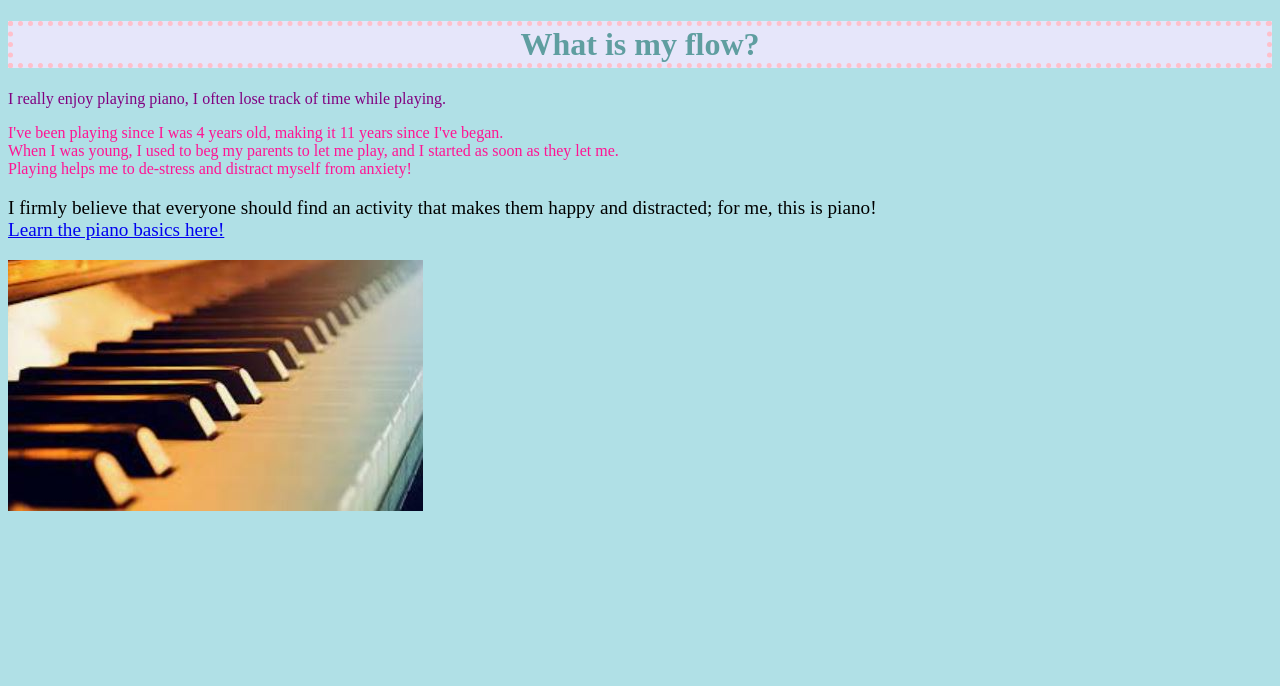
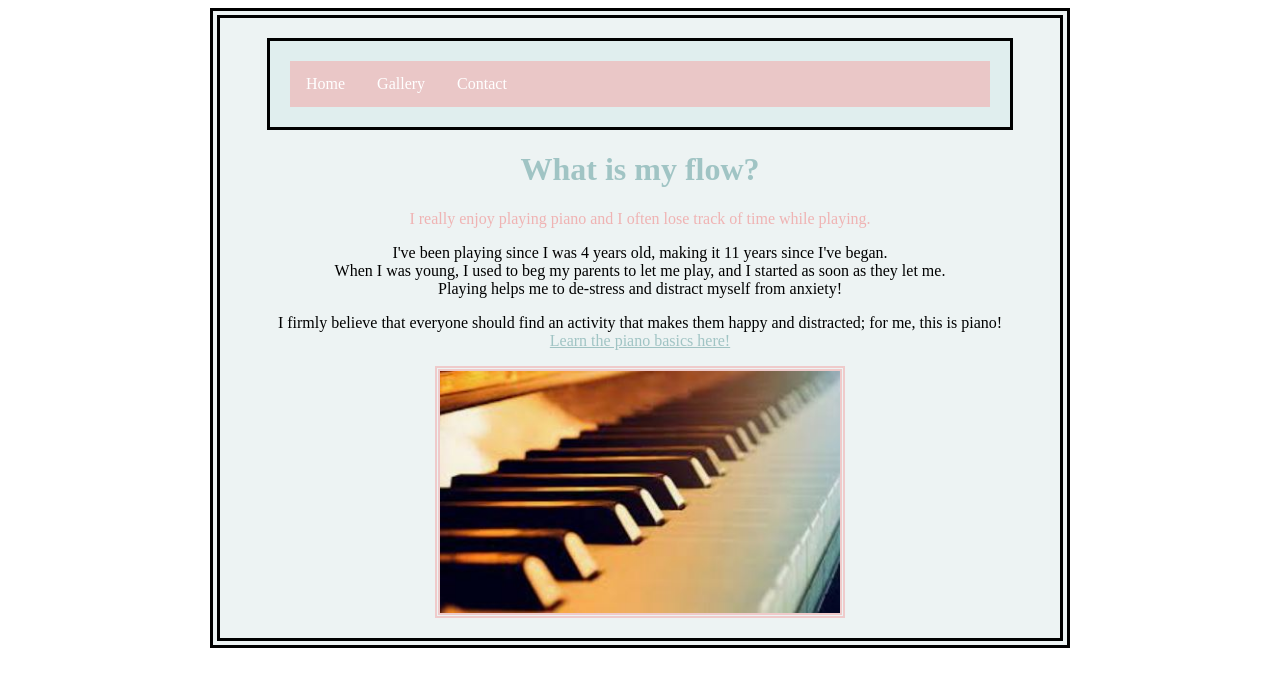
Before and after one commit to sroggeveen/sroggeveen.github.io, a plain HTML site: page my-flow/index.html in a window 1280 px wide. Drawn offline with Linux system fonts and the light colour scheme.

Commit message:
multipage_my-flow

```diff
--- /dev/null
+++ b/css-demo/css/style.css
@@ -0,0 +1,35 @@
+.div1 {
+    background-color: rgb(232, 247, 247);
+    width: 700px;
+    margin: 0 auto;
+    padding: 20px;
+    border: 10px double black;
+}
+
+ul.nav {
+    list-style-type: none;
+    margin: 0;
+    padding: 0;
+    overflow: hidden;
+    background-color: rgb(241, 173, 173);
+}
+
+ul.nav li {
+    float: left;
+}
+
+ul.nav li a {
+    display: block;
+    color: white;
+    text-align: center;
+    padding: 14px 16px;
+    text-decoration: none;
+}
+
+ul.nav li a:hover {
+    background-color: lightcoral
+}
+
+.active {
+    background-color: lightpink;
+}
--- /dev/null
+++ b/my-flow/css/style.css
@@ -0,0 +1,61 @@
+.div-nav {
+    background-color: rgba(223, 238, 238, 0.884);
+    width: 700px;
+    margin: 0 auto;
+    padding: 20px;
+    border: 3px solid black;
+}
+
+ul.nav {
+    list-style-type: none;
+    margin: 0;
+    padding: 0;
+    overflow: hidden;
+    background-color: rgba(241, 173, 173, 0.582);
+}
+
+ul.nav li {
+    float: left;
+}
+
+ul.nav li a {
+    display: block;
+    color: white;
+    text-align: center;
+    padding: 14px 16px;
+    text-decoration: none;
+}
+
+ul.nav li a:hover {
+    background-color: rgba(240, 128, 128, 0.74)
+}
+
+.background {
+    background-color: rgb(237, 243, 243);
+    width: 800px;
+    margin: 0 auto;
+    padding: 20px;
+    border: 10px double black;
+}
+
+.center {
+    display: block;
+    margin-left: auto;
+    margin-right: auto;
+    width: 50%;
+    border: 5px double rgba(241, 173, 173, 0.582);
+}
+
+.header-align {
+    text-align: center;
+    color: rgba(150, 189, 189, 0.884);
+}
+
+.contact-align {
+    text-align: center;
+}
+
+.contact-header {
+    text-align: center;
+    color: rgba(241, 173, 173, 0.582);
+}
--- a/my-flow/index.html
+++ b/my-flow/index.html
@@ -5,38 +5,42 @@
     <meta charset="UTF-8">
     <meta http-equiv="X-UA-Compatible" content="IE=edge">
     <meta name="viewport" content="width=device-width, initial-scale=1.0">
-    <title>Sienna's Flow</title>
+    <title>Sienna's Flow: Home</title>
+
+    <link rel="stylesheet" href="css/style.css">
 
     <style>
-        body {
-            background-color: powderblue
-        }
 
-        h1 {
-            color: cadetblue;
-            background-color: lavender;
-            text-align: center;
-            border: 5px dotted pink;
-        }
-
-        #large {
-            font-size: larger;
-        }
-
-        .pink {
-            color: deeppink
-        }
     </style>
 </head>
 
 <body>
-    <h1>What is my flow?</h1>
-    <p style="color:purple">I really enjoy playing piano, I often lose track of time while playing.</p>
-    <p class="pink">I've been playing since I was 4 years old, making it 11 years since I've began.<br> When I was young, I used to beg my parents to let me play, and I started as soon as they let me. <br>Playing helps me to de-stress and distract myself from anxiety!</p>
-    <p id="large">I firmly believe that everyone should find an activity that makes them happy and distracted; for me, this is piano!<br> <a href="https://www.europianosnaples.com/piano-keys-101/" target="_blank">Learn the piano basics here!</a> </p>
 
-    <img src="images/piano.JPG" alt="Picture of Piano Keys.">
+    <div class="background">
 
+        <div class="div-nav">
+
+            <ul class="nav">
+                <li class="active">
+                    <a href="index.html">Home</a>
+                </li>
+                <li>
+                    <a href="gallery.html">Gallery</a>
+                </li>
+                <li>
+                    <a href="contact.html">Contact</a>
+                </li>
+            </ul>
+        </div>
+
+        <h1 style="text-align:center; color:rgba(150, 189, 189, 0.884);">What is my flow?</h1>
+        <p style="color:rgba(241, 133, 133, 0.582); text-align:center">I really enjoy playing piano and I often lose track of time while playing.</p>
+        <p class="pink;" style="text-align:center;">I've been playing since I was 4 years old, making it 11 years since I've began.<br> When I was young, I used to beg my parents to let me play, and I started as soon as they let me. <br>Playing helps me to de-stress and distract myself from anxiety!
+        </p>
+        <p style="text-align:center">I firmly believe that everyone should find an activity that makes them happy and distracted; for me, this is piano!<br><a href="https://www.europianosnaples.com/piano-keys-101/" target="_blank" style="color:rgba(150, 189, 189, 0.884);">Learn the piano basics here!</a>            </p>
+
+        <img src="images/piano.JPG" alt="Picture of Piano Keys." class="center">
+    </div>
 </body>
 
 </html>
```
Also changed, not shown: css-demo/about.html (added, +25 -0 lines), css-demo/index.html (+17 -1 lines), my-flow/contact.html (added, +52 -0 lines), my-flow/gallery.html (added, +62 -0 lines), my-flow/images/old-me.jpg (added), my-flow/images/old-mecharley.jpg (added), my-flow/images/recital-me.jpg (added), my-flow/images/young-me.jpg (added), my-flow/images/young-me2.jpg (added), my-flow/images/young-mecharley.jpg (added).
